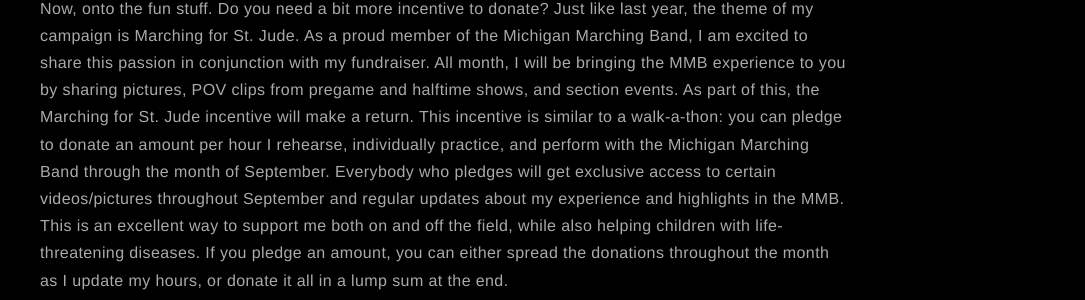
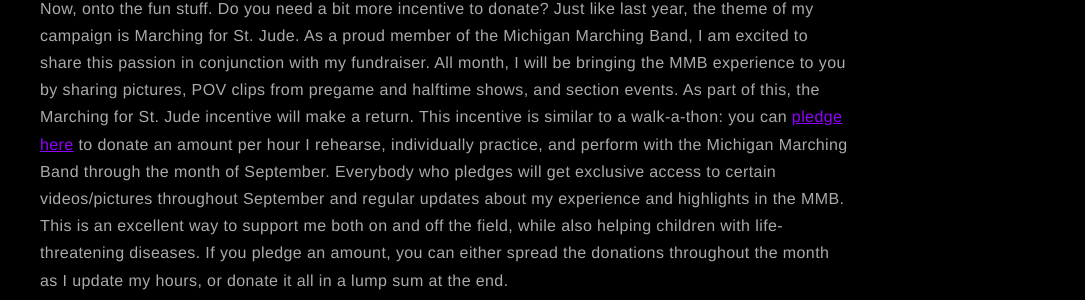
Before and after one commit to JDBurchHuzzah/jdburchhuzzah.github.io, a Jekyll site: the page built from _posts/2026-08-27-StJude26.markdown, in a window 1280 px wide. Shown: the part 1039-1339 px from the top of the page, without its empty margins (195-1280 px from the left). Built offline with Jekyll 4.4.1, drawn with Linux system fonts in a browser that asks for light colours; nearby versions of some CDN libraries.

Commit message:
Update 2026-08-27-StJude26.markdown

```diff
--- a/_posts/2026-08-27-StJude26.markdown
+++ b/_posts/2026-08-27-StJude26.markdown
@@ -23,7 +23,7 @@
 <p>I am extremely excited to have your support in this effort, and I highly encourage you to make a donation. $1, $5, $10, anything and everything helps. Be sure to check the donation site to see if your employer matches donations. Many do, and that is an incredibly helpful way to maximize your donation.
 </p>
 
-<p>Now, onto the fun stuff. Do you need a bit more incentive to donate? Just like last year, the theme of my campaign is Marching for St. Jude. As a proud member of the Michigan Marching Band, I am excited to share this passion in conjunction with my fundraiser. All month, I will be bringing the MMB experience to you by sharing pictures, POV clips from pregame and halftime shows, and section events. As part of this, the Marching for St. Jude incentive will make a return. This incentive is similar to a walk-a-thon: you can pledge to donate an amount per hour I rehearse, individually practice, and perform with the Michigan Marching Band through the month of September. Everybody who pledges will get exclusive access to certain videos/pictures throughout September and regular updates about my experience and highlights in the MMB. This is an excellent way to support me both on and off the field, while also helping children with life-threatening diseases. If you pledge an amount, you can either spread the donations throughout the month as I update my hours, or donate it all in a lump sum at the end.
+<p>Now, onto the fun stuff. Do you need a bit more incentive to donate? Just like last year, the theme of my campaign is Marching for St. Jude. As a proud member of the Michigan Marching Band, I am excited to share this passion in conjunction with my fundraiser. All month, I will be bringing the MMB experience to you by sharing pictures, POV clips from pregame and halftime shows, and section events. As part of this, the Marching for St. Jude incentive will make a return. This incentive is similar to a walk-a-thon: you can <a href="https://docs.google.com/forms/d/e/1FAIpQLSfX73r8o5PTWNOhWj95UCE4GXd1ogHCuRekFX3Qur3nrDFydg/viewform?usp=dialog">pledge here</a> to donate an amount per hour I rehearse, individually practice, and perform with the Michigan Marching Band through the month of September. Everybody who pledges will get exclusive access to certain videos/pictures throughout September and regular updates about my experience and highlights in the MMB. This is an excellent way to support me both on and off the field, while also helping children with life-threatening diseases. If you pledge an amount, you can either spread the donations throughout the month as I update my hours, or donate it all in a lump sum at the end.
 </p>
 
 <p>Thank you so, so much for your support. This cause means a lot to me. I firmly believe no child deserves to die of cancer, and I am thrilled to be back for a fifth year. </p>
```
